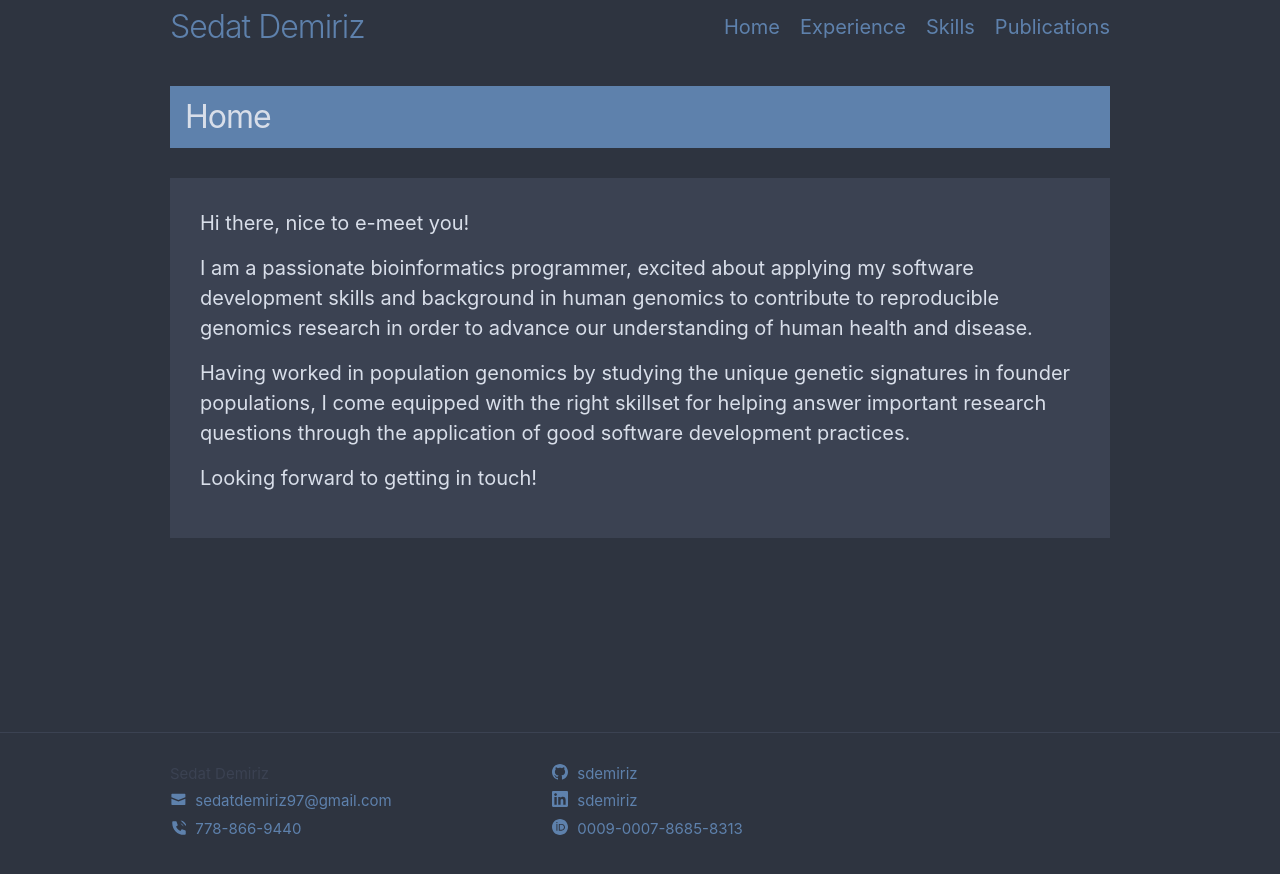
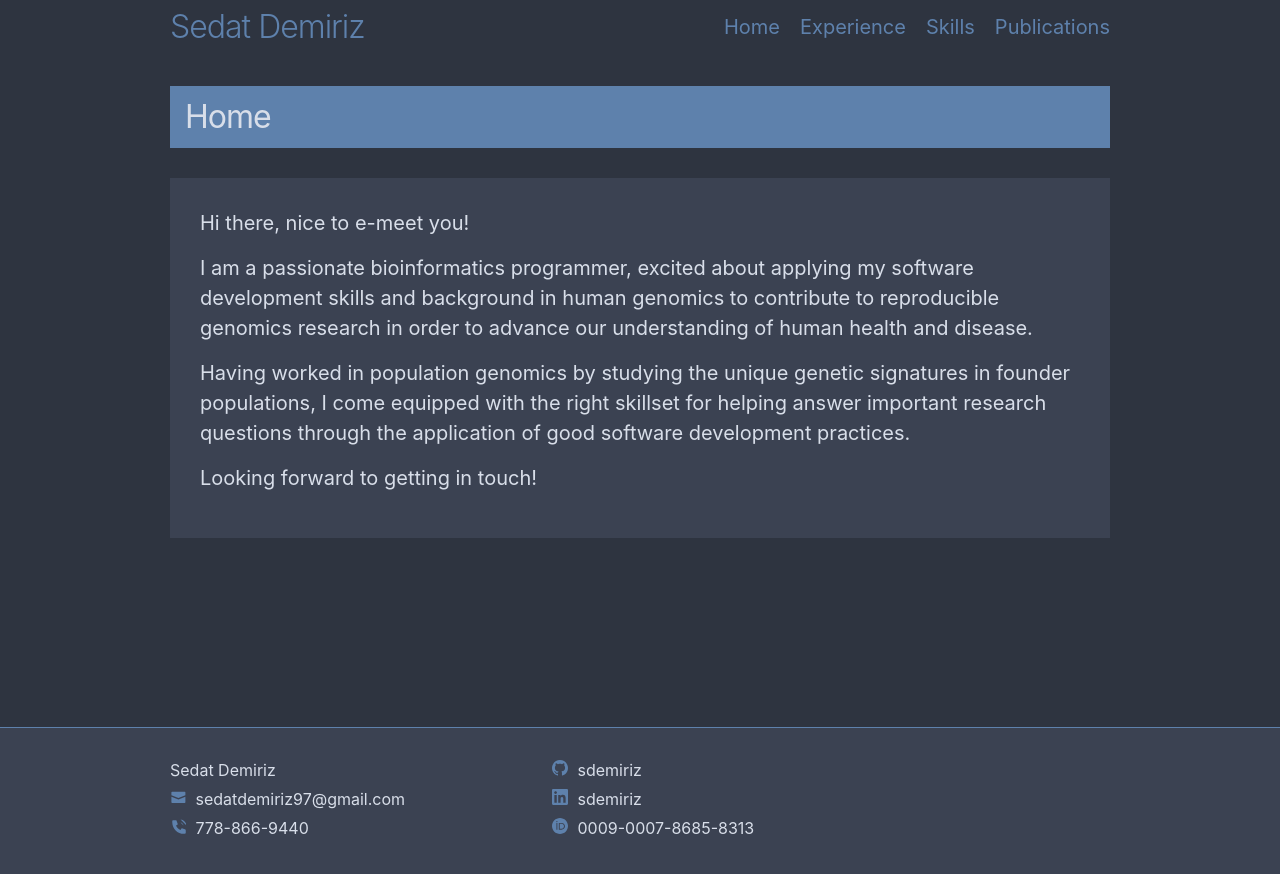
Before and after one commit to sdemiriz/sdemiriz.github.io, a Jekyll site: the page built from 01_home.html, in a window 1280 px wide. Shown: the top 874 px of the page. Built offline with Jekyll 4.4.1, drawn with Linux system fonts in a browser that asks for light colours.

Commit message:
fix: recolor footer elements

```diff
--- a/_sass/minima/_base.scss
+++ b/_sass/minima/_base.scss
@@ -134,24 +134,20 @@ h6 {
  * Links
  */
 a {
-  color: $brand-color;
+  color: $text-color;
   text-decoration: none;
 
   &:visited {
-    color: darken($brand-color, 15%);
+    color: $text-color;
   }
 
   &:hover {
-    color: $text-color;
-    text-decoration: underline;
+    color: #81a1c1;
   }
 
   .social-media-list &:hover {
     text-decoration: none;
 
-    .username {
-      text-decoration: underline;
-    }
   }
 }
 
--- a/_sass/minima/_layout.scss
+++ b/_sass/minima/_layout.scss
@@ -107,8 +107,9 @@
  * Site footer
  */
 .site-footer {
-  border-top: 1px solid $grey-color;
+  border-top: 1px solid $brand-color;
   padding: $spacing-unit 0;
+  background: #3b4252;
 }
 
 .footer-heading {
@@ -120,11 +121,11 @@
 .social-media-list {
   list-style: none;
   margin-left: 0;
+  color: $text-color;
 }
 
 .footer-col-wrapper {
-  @include relative-font-size(0.9375);
-  color: $grey-color;
+  @include relative-font-size(1);
   margin-left: -$spacing-unit / 2;
   @extend %clearfix;
 }
```
